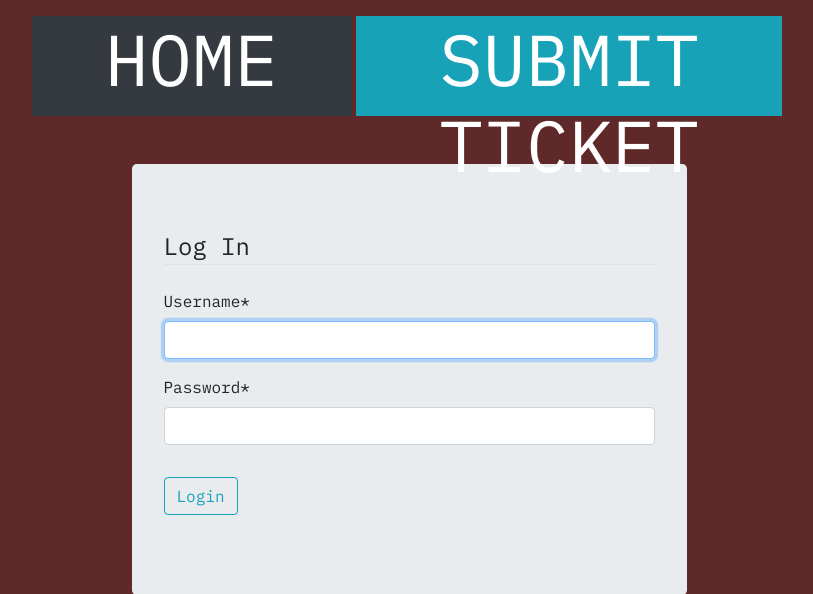
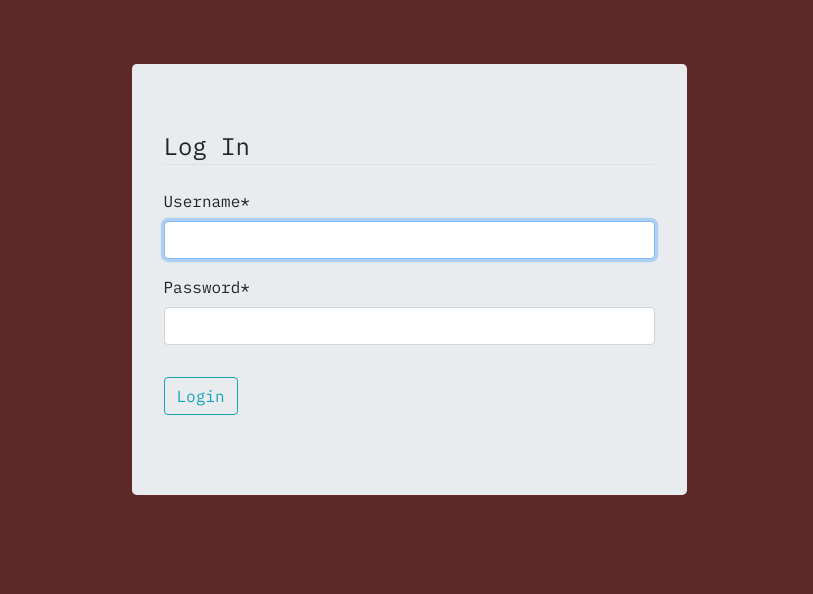
Before and after one commit to karki011/bugstracker, a Django app: page /login/ in a window 1280 px wide. Shown: the top 594 px of the page, without its empty margins (231-1044 px from the left). Run offline with Django 3.2, Linux system fonts and the light colour scheme; some libraries are stand-ins or nearby versions.

Commit message:
added file for production

```diff
--- a/templates/base.html
+++ b/templates/base.html
@@ -16,7 +16,10 @@
 <body>
 <div class="container-fluid mt-3 sticky-top">
     <div class="row text-center justify-content-center">
-        <div class="mr-1 col-sm-12  col-md-6 col-lg-3 bg-dark status-count ">
+
+
+        {% if user.is_authenticated%}
+         <div class="mr-1 col-sm-12  col-md-6 col-lg-3 bg-dark status-count ">
             <a class="text-white display-3" href="/">
                 Home
             </a>
```
Also changed, not shown: other parts of templates/base.html (+0 -1 lines), requirements.txt (added, +7 -0 lines).
